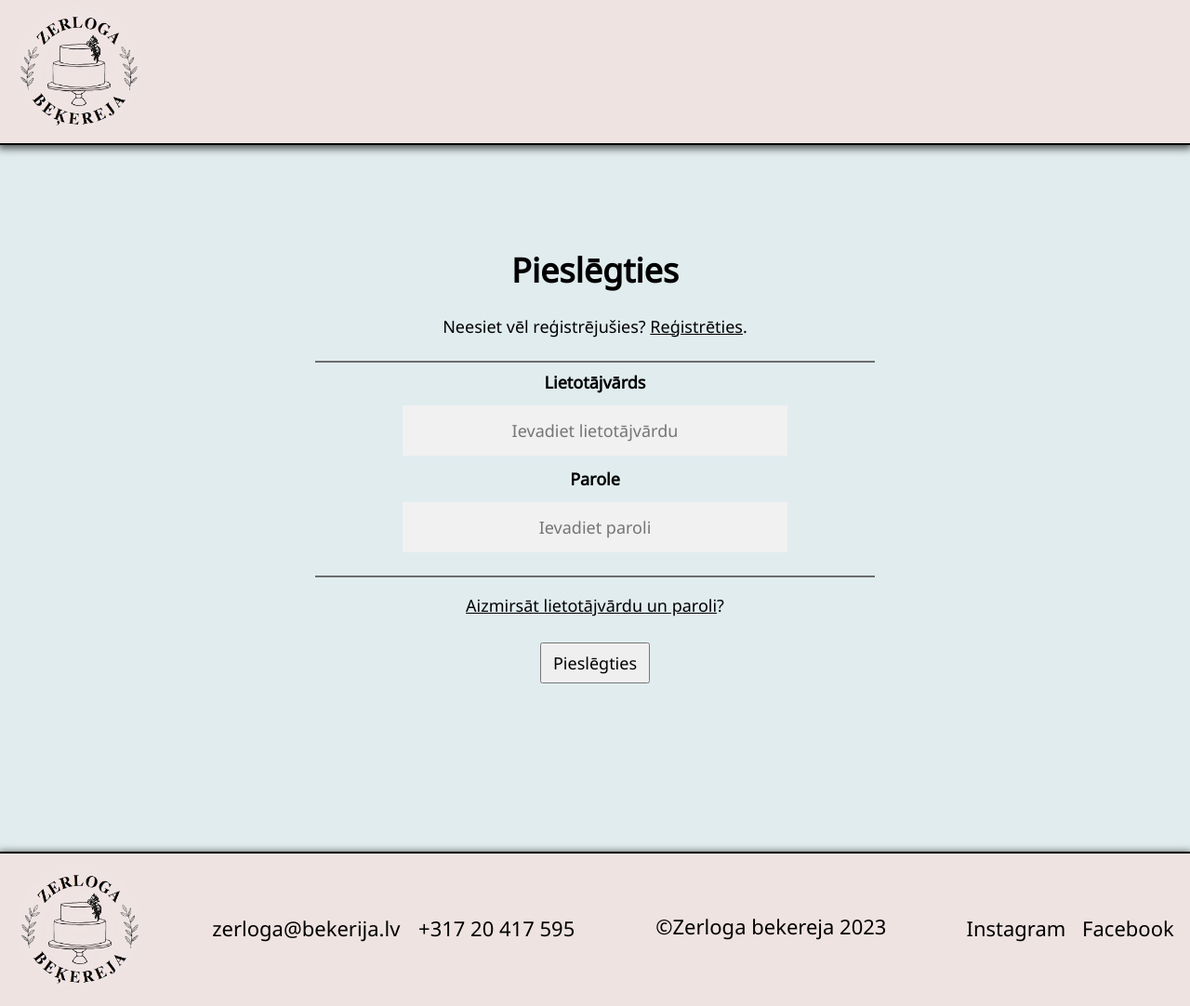
After one commit to Zerlogg/Zerloga_bekerija, a PHP site: page /login.html in a window 1280 px wide. The commit adds this page. Shown: the whole page at 93% size. Run offline with PHP 8.4, Linux system fonts and the light colour scheme.

Commit message:
updated design

```diff
--- /dev/null
+++ b/css/login.css
@@ -0,0 +1,240 @@
+html, body{
+    padding: 0;
+    margin: 0;
+    height: 100%;
+    width: 100%;
+    background-color: #e1ecee;
+    background-size: cover;
+    background-repeat: no-repeat;
+    scroll-behavior: smooth;
+ }
+
+.header_navigation {
+    width: 100%;
+    background-color: #eee3e1;
+    border-style: solid;
+    border-width: 0px 0px 2px 0px;
+    box-shadow: 0px 2px 8px 2px rgba(0, 0, 0, 0.63);
+}
+
+.header_logo {
+    margin: 0px 10px;
+}
+
+.logo {
+    width: 150px;
+    height: 150px;
+}
+
+.main {
+    font-family: 'Noto Sans', sans-serif;
+    font-size: 18px;
+    min-height: 700px;
+}
+
+/*registracija*/
+
+#registration {
+    text-align: center;
+    padding-top: 2%;
+}
+
+input[type=text], input[type=password] {
+    text-align: center;
+    margin-left: auto;
+    margin-right: auto;
+    margin-top: 1%;
+    margin-bottom: 10%;
+    width: 30%;
+    padding: 15px;
+    display: list-item;
+    border: none;
+    background: #f1f1f1;
+}
+
+input[type=text]:focus, input[type=password]:focus {
+    background-color: #ddd;
+    outline: none;
+}
+
+hr {
+    border: 1px solid #6d6d6d;
+    width: 600px;
+    margin-top: 2%;
+}
+
+.registration_button {
+    color: rgb(0, 0, 0);
+    padding: 8px 12px;
+    margin-bottom: 50px;
+    margin-top: 10px;
+    cursor: pointer;
+    font-family: 'Noto Sans', sans-serif;
+    font-size: 18px;
+}
+
+.signin_option {
+    text-align: center;
+}
+
+/*pieslēgties logs*/
+
+#signin {
+    text-align: center;
+    padding-top: 2%;
+}
+
+input[type=text], input[type=password] {
+    text-align: center;
+    margin-left: auto;
+    margin-right: auto;
+    margin-top: 1%;
+    margin-bottom: 1%;
+    width: 30%;
+    padding: 15px;
+    display: list-item;
+    border: none;
+    background: #f1f1f1;
+    font-family: 'Noto Sans', sans-serif;
+    font-size: 18px;
+}
+
+input[type=text]:focus, input[type=password]:focus {
+    background-color: #ddd;
+    outline: none;
+}
+
+.signin_button {
+    color: rgb(0, 0, 0);
+    padding: 8px 12px;
+    margin-bottom: 50px;
+    margin-top: 10px;
+    cursor: pointer;
+    font-family: 'Noto Sans', sans-serif;
+    font-size: 18px;
+}
+
+.registration_option {
+    text-align: center;
+}
+
+/*mainīt paroli logs*/
+
+#change_password {
+    text-align: center;
+    padding: 2%;
+}
+
+input[type=text], input[type=password] {
+    text-align: center;
+    margin-left: auto;
+    margin-right: auto;
+    margin-top: 1%;
+    margin-bottom: 1%;
+    width: 30%;
+    padding: 15px;
+    display: list-item;
+    border: none;
+    background: #f1f1f1;
+}
+
+input[type=text]:focus, input[type=password]:focus {
+    background-color: #ddd;
+    outline: none;
+}
+
+.change_button {
+    color: rgb(0, 0, 0);
+    padding: 8px 12px;
+    margin-bottom: 50px;
+    margin-top: 10px;
+    cursor: pointer;
+    font-family: 'Noto Sans', sans-serif;
+    font-size: 18px;
+}
+
+/*jauna parole logs*/
+
+#new_password {
+    text-align: center;
+    padding: 2%;
+}
+
+input[type=text], input[type=password] {
+    text-align: center;
+    margin-left: auto;
+    margin-right: auto;
+    margin-top: 1%;
+    margin-bottom: 1%;
+    width: 30%;
+    padding: 15px;
+    display: list-item;
+    border: none;
+    background: #f1f1f1;
+}
+
+input[type=text]:focus, input[type=password]:focus {
+    background-color: #ddd;
+    outline: none;
+}
+
+.new_password_button {
+    color: rgb(0, 0, 0);
+    padding: 8px 12px;
+    margin-bottom: 50px;
+    margin-top: 10px;
+    cursor: pointer;
+    font-family: 'Noto Sans', sans-serif;
+    font-size: 18px;
+}
+
+.page_footer {
+    width: 100%;
+    display: flex;
+    justify-content: center;
+    background-color: #eee3e1;
+    border-style: solid;
+    border-width: 2px 0px 0px 0px;
+    box-shadow: 0px 2px 8px 2px rgba(0, 0, 0, 0.63);
+}
+
+.footer_logo{
+    justify-content: center;
+    padding: 5px 60px;
+    padding-left: 0px;
+}
+
+.footer_info {
+    display: flex;
+    font-size: 22px;
+    font-family: 'Noto Sans', sans-serif;
+}
+
+.footer_info a {
+    padding: 0px 80px;
+    padding-bottom: 0px;
+}
+
+.footer_info p {
+    padding: 41px 80px;
+}
+
+.footer_contact a{
+    padding: 0px 7px;
+    text-decoration: none;
+    color: #000;
+}
+
+.footer_contact{
+    padding: 65px 0px;
+}
+
+.footer_media a{
+    padding: 0px 6px;
+    text-decoration: none;
+    color: #000;
+}
+
+.footer_media{
+    padding: 65px 0px;
+}
--- a/js/script.js
+++ b/js/script.js
@@ -1,3 +1,4 @@
+/*Card on click function*/
 var cards = document.querySelectorAll('.bakery_card');
 
 [...cards].forEach((bakery_card)=>{
@@ -5,3 +6,25 @@ var cards = document.querySelectorAll('.bakery_card');
         bakery_card.classList.toggle('is-flipped');
   });
 });
+
+/*Login change div function*/
+function pieslegties() {
+	document.getElementById("registration").style.display="none";
+	document.getElementById("signin").style.display="block";
+}
+
+function registreties() {
+	document.getElementById("registration").style.display="block";
+    document.getElementById("new_password").style.display="none";
+	document.getElementById("signin").style.display="none";
+}
+
+function atjaunot_paroli() {
+	document.getElementById("signin").style.display="none";
+	document.getElementById("change_password").style.display="block";
+}
+
+function mainit_paroli() {
+	document.getElementById("change_password").style.display="none";
+	document.getElementById("new_password").style.display="block";
+}
--- /dev/null
+++ b/login.html
@@ -0,0 +1,121 @@
+<!DOCTYPE html>
+<html lang="en">
+<head>
+    <meta charset="UTF-8">
+    <meta http-equiv="X-UA-Compatible" content="IE=edge">
+    <meta name="viewport" content="width=device-width, initial-scale=1.0">
+    <link rel="preconnect" href="https://fonts.googleapis.com">
+    <link rel="preconnect" href="https://fonts.gstatic.com" crossorigin>
+    <link href="https://fonts.googleapis.com/css2?family=Noto+Sans:wght@300;400&display=swap" rel="stylesheet">
+    <link rel="stylesheet" href="css/login.css">
+    <script src = "js/script.js" defer></script>
+    <title>Document</title>
+</head>
+<body>
+    <header>
+        <div class="header_navigation">
+            <a href="file:///C:/Users/Emils%20Mafija/Documents/M%C4%81jaslapas/Zerloga_bekerija/index.html" class="header_logo">
+                <img src="images/Logo.png" alt="Beķerijas logo" class="logo">
+            </a>
+        </div>
+    </header>
+
+    <main class="main">
+        <form action="" method="POST">
+            <div id="registration" style="display:none;">
+                <h1>Reģistrācija</h1>
+                <div class="signin_option">
+                    <p>Profils jau izveidots? <a style="text-decoration: underline; cursor: pointer;" onclick="pieslegties()">Pieslēgties</a>.</p>
+                </div>
+                <hr>
+
+                <label for="e-pasts"><b>E-pasts</b></label>
+                <input type="text" placeholder="Ievadiet e-pastu" name="email" id="email" required>
+
+                <label for="e-pasts"><b>Atkārtojiet E-pastu</b></label>
+                <input type="text" placeholder="Ievadiet e-pastu vēlreiz" name="email_confirm" id="email_repeat" required onpaste="return false;">
+
+                <label for="lietotajvards"><b>Lietotājvārds</b></label>
+                <input type="text" placeholder="Ievadiet lietotājvārdu" name="username" id="username" required>
+
+                <label for="parole"><b>Parole</b></label>
+                <input type="password" placeholder="Ievadiet paroli" name="password" id="password" required>
+
+                <label for="atkartota-parole"><b>Atkārtojiet paroli</b></label>
+                <input type="password" placeholder="Ievadiet paroli vēlreiz" name="password_confirm" id="password_repeat" required onpaste="return false;">
+
+                <hr>
+                <p>Veidojot profilu jūs piekrītat <a href="" style="color: black;">lietošanas un privātuma noteikumiem</a>.</p>
+                <button type="submit" class="registration_button">Reģistrēties</button>
+            </div>
+        </form>
+
+        <form action="" method="POST">
+            <div id="signin" style="margin-top: 60px;">
+                <h1>Pieslēgties</h1>
+                <div class="registration_option">
+                    <p>Neesiet vēl reģistrējušies? <a style="color: black; cursor: pointer; text-decoration: underline;" onclick="registreties()">Reģistrēties</a>.</p>
+                </div>
+                <hr>
+
+                <label for="lietotajvards"><b>Lietotājvārds</b></label>
+                <input type="text" placeholder="Ievadiet lietotājvārdu" name="username" id="username" required onpaste="return false;">
+
+                <label for="parole"><b>Parole</b></label>
+                <input type="password" placeholder="Ievadiet paroli" name="password" id="password" required onpaste="return false;">
+                <hr>
+
+                <p><a style="color: black; cursor: pointer; text-decoration: underline;" onclick="atjaunot_paroli()">Aizmirsāt lietotājvārdu un paroli</a>?</p>
+                <button type="submit" name="Pieslegties" class="signin_button">Pieslēgties</button>
+            </div>
+        </form>
+
+          <div id="change_password" style="display:none; margin-top: 80px;">
+                <h1>Atjaunot paroli</h1>
+                <p>Ievadiet e-pastu, lai atjaunotu paroli.</p>
+                <hr>
+
+                <label for="e-pasts"><b>E-pasts</b></label>
+                <input type="text" placeholder="Ievadiet e-pastu" name="e-pasts" id="email" required onpaste="return false;">
+                <hr>
+
+                <button type="submit" class="change_button" onclick="mainit_paroli()">Atjaunot</button>
+          </div>
+
+        <form action="login.html">
+            <div id="new_password" style="display:none; margin-top: 70px;">
+                <h1>Mainīt paroli</h1>
+                <p>Ievadiet jauno paroli jūsu profilam.</p>
+                <hr>
+
+                <label for="parole"><b>Parole</b></label>
+                <input type="password" placeholder="Ievadiet paroli" name="parole" id="password" required onpaste="return false;">
+
+                <label for="atkartota-parole"><b>Atkārtojiet paroli</b></label>
+                <input type="password" placeholder="Ievadiet paroli vēlreiz" name="atkartota-parole" id="password_repeat" required onpaste="return false;">
+                <hr>
+
+                <button type="submit" class="new_password_button">Mainīt</button>
+            </div>
+        </form>
+    </main>
+
+    <footer class="page_footer">
+        <div class="footer_logo">
+            <img src="images/Logo.png" alt="Beķerijas logo" class="logo">
+        </div>
+
+        <div class="footer_info">
+            <div class="footer_contact">
+                <a href=""> zerloga@bekerija.lv </a>
+                <a href=""> +317 20 417 595 </a>
+            </div>
+                <p>©Zerloga bekereja 2023</p>
+            <div class="footer_media">
+                <a href=""> Instagram </a>
+                <a href=""> Facebook </a>
+            </div>
+        </div>
+    </footer>
+</body>
+</html>
```
Also changed, not shown: contact.html (+23 -9 lines), css/contact.css (+67 -21 lines), css/index.css (+9 -6 lines), index.html (+4 -4 lines).
